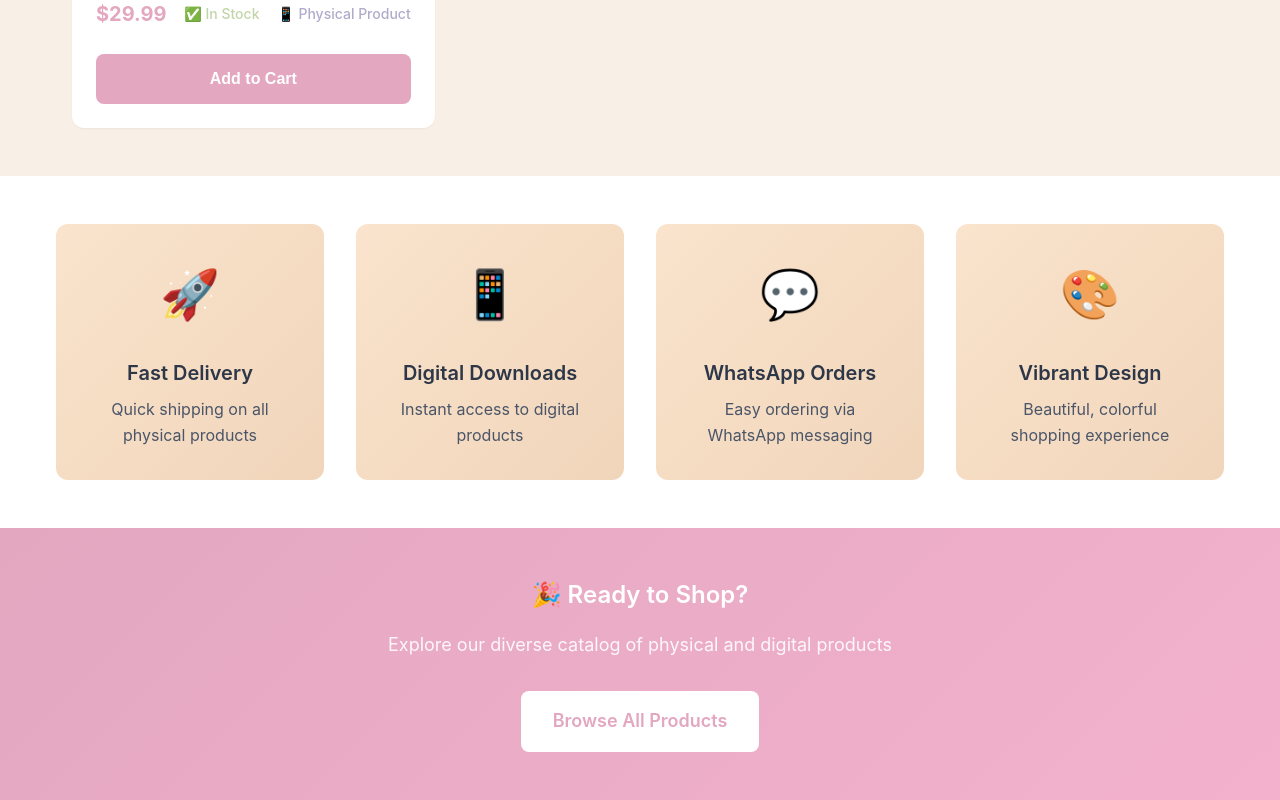
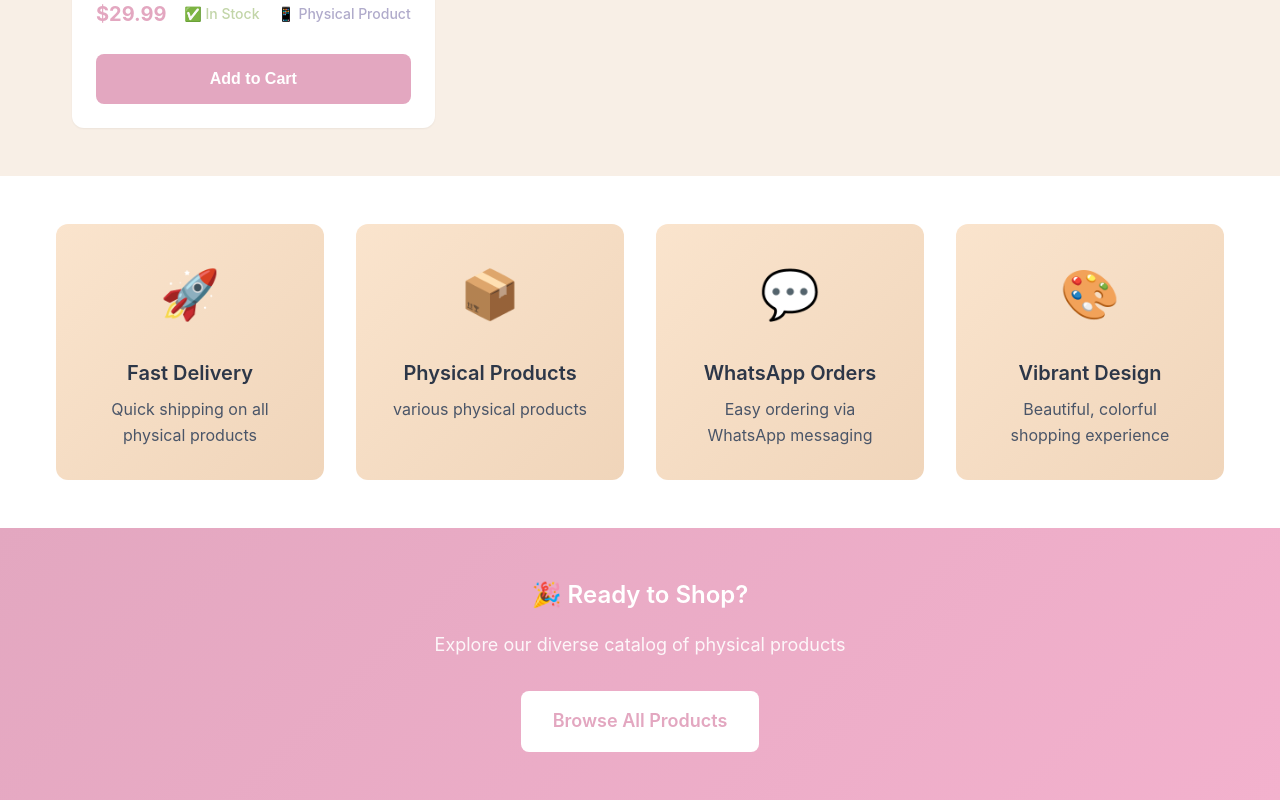
Before and after one commit to henryv2003/e-commerce, a React (Create React App) app: page /#/ in a window 1280 px wide. Shown: the part 2999-3799 px from the top of the page. Built offline with nearby package versions, Linux system fonts and the light colour scheme.

Commit message:
feat: Implement initial product data and the Home page component.

```diff
--- a/src/data/products.ts
+++ b/src/data/products.ts
@@ -130,7 +130,7 @@ export const products: Product[] = [
     reviews: 92
   },*/
 
-  // Home & Living
+  // maquillaje
   {
     id: '10',
     name: 'maquillaje',
--- a/src/pages/Home.tsx
+++ b/src/pages/Home.tsx
@@ -19,10 +19,6 @@ const Home: React.FC = () => {
     product.type === 'physical'
   ).slice(0, 4);
 
-  // Digital products showcase
-  const digitalProducts = products.filter(product =>
-    product.type === 'digital'
-  ).slice(0, 4);
 
   return (
     <div className="home">
@@ -93,9 +89,9 @@ const Home: React.FC = () => {
               <p>Quick shipping on all physical products</p>
             </div>
             <div className="feature-card">
-              <div className="feature-icon">📱</div>
-              <h3>Digital Downloads</h3>
-              <p>Instant access to digital products</p>
+              <div className="feature-icon">📦</div>
+              <h3>Physical Products</h3>
+              <p>various physical products</p>
             </div>
             <div className="feature-card">
               <div className="feature-icon">💬</div>
@@ -116,7 +112,7 @@ const Home: React.FC = () => {
         <div className="container">
           <div className="cta-content">
             <h2>🎉 Ready to Shop?</h2>
-            <p>Explore our diverse catalog of physical and digital products</p>
+            <p>Explore our diverse catalog of physical products</p>
             <Link to="/products" className="btn btn-primary cta-btn">
               Browse All Products
             </Link>
```
